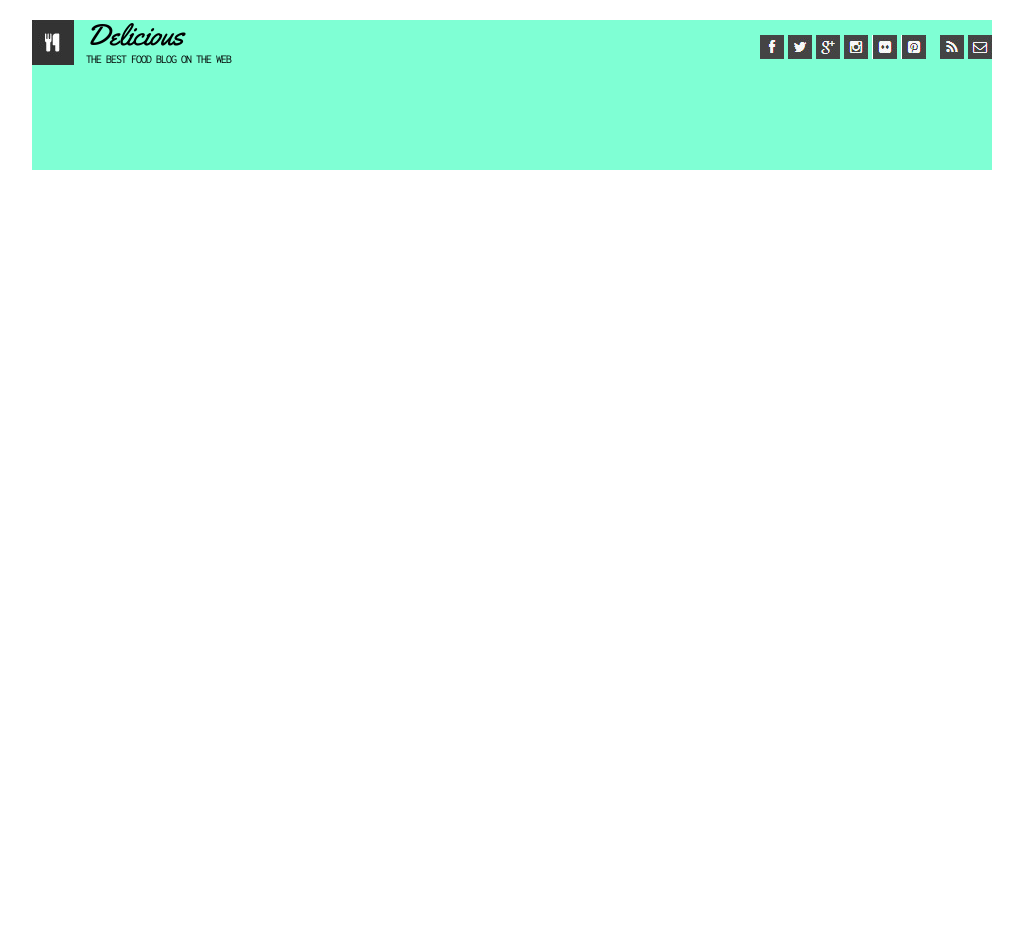
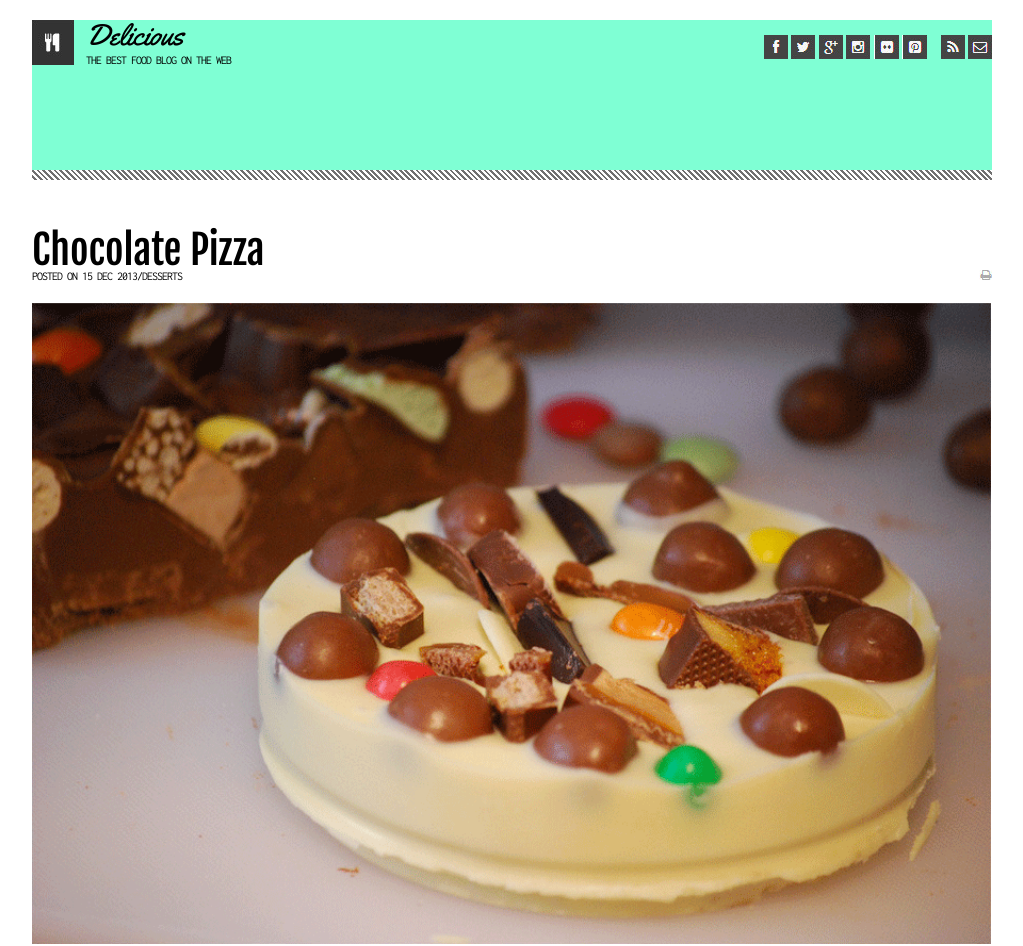
Before and after one commit to richjimdev/Chocolate-Pizza, a plain HTML site: page index.html in a window 1280 px wide. Shown: the whole page, without its empty margins (128-1151 px from the left). Before the commit the page ends 800 px from the top, so only its background shows below. Drawn offline with Linux system fonts and the light colour scheme.

Commit message:
Done up to the pizza image

```diff
--- a/index.html
+++ b/index.html
@@ -7,7 +7,7 @@
   <meta name="viewport" content="width=device-width, initial-scale=1">
   <link rel="stylesheet" type="text/css" href="reset.css" />
   <link rel="stylesheet" type="text/css" href="style.css" />
-  <link href="https://fonts.googleapis.com/css?family=Yellowtail|Inconsolata" rel="stylesheet">
+  <link href="https://fonts.googleapis.com/css?family=Yellowtail|Inconsolata|Fjalla+One" rel="stylesheet">
 </head>
 <body>
   <div>
@@ -28,16 +28,17 @@
         <span class="logo-subtitle">The best food blog on the web</span>
       </header>
   </div>
-  <div class="separator-item">
-
+  <div class="separator-line-thing">
   </div>
-  <div ="article-title">
-
+  <div class="article-title">
+    <h1>Chocolate Pizza</h1>
   </div>
-  <div>
-
+  <div class="article-subtitle">
+    <img class="print-icon" src="img/print-icon.png">
+    <p>Posted on 15 Dec 2013/Desserts</p>
   </div>
   <div class="main-article">
+    <img class="pizza-image" src="img/choco-pizza.png">
 
   </div>
   <div class="recipe">
--- a/style.css
+++ b/style.css
@@ -1,10 +1,11 @@
 body {
   text-align: center;
+  width: 960px;
+  margin: auto;
+  font-family: 'Fjalla One', sans-serif;
 }
 .top-header {
-  margin: auto;
   margin-top: 20px;
-  width: 960px;
   background-color: aquamarine;
   height: 150px;
   text-align: left;
@@ -17,12 +18,11 @@ body {
 
 .delicious-title {
   margin-top: 0px;
-  /* float: left; */
   font-family: 'Yellowtail', cursive;
   font-size: 30px;
 }
 
-.logo-subtitle {
+.logo-subtitle, .article-subtitle {
   text-transform: uppercase;
   font-family: 'Inconsolata', monospace;
   font-size: 12px;
@@ -34,11 +34,39 @@ body {
   float: right;
 }
 
-.small-top-logos {
-  /* padding: 2px; */
-  /* float: right; */
-}
-
 .small-top-logos-spacer {
   padding-right: 10px;
 }
+
+.separator-line-thing {
+  height: 10px;
+  background: repeating-linear-gradient(
+    45deg,
+    #ffffff,
+    #ffffff 2px,
+    #707070 2px,
+    #707070 4px
+  );
+}
+
+.article-title {
+  margin-top: 50px;
+  font-size: 250%;
+  text-align: left;
+}
+
+.article-subtitle {
+  text-align: left;
+}
+
+.print-icon {
+  float: right;
+}
+
+.main-article {
+  margin-top: 20px;
+}
+
+.pizza-image {
+  width: 100%;
+}
```
